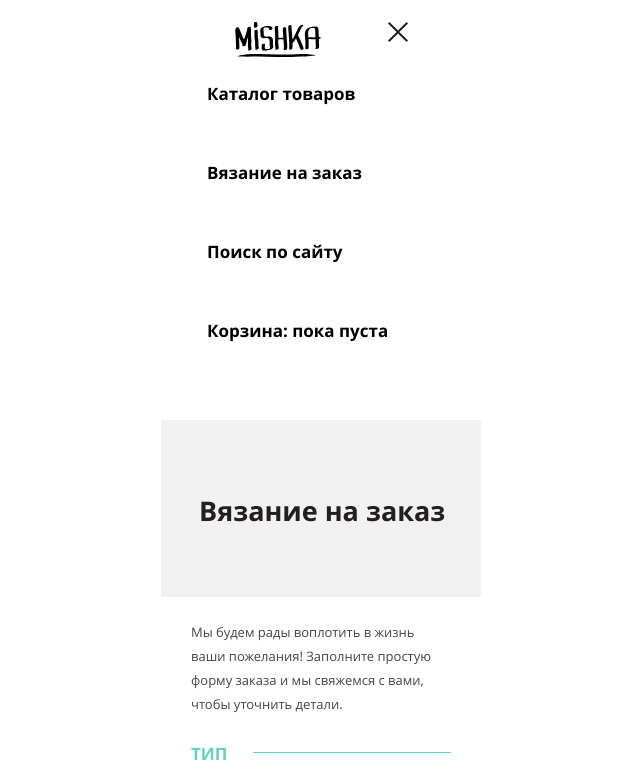
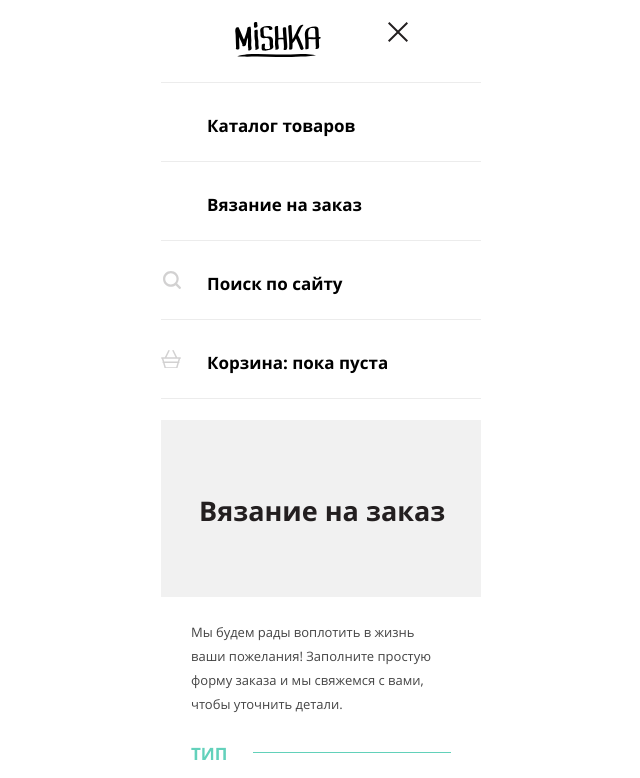
Before and after one commit to sasstr/bear-zagatovka, a website: page source/form.html in a window 1280 px wide. Shown: the top 778 px of the page, without its empty margins (319-959 px from the left). Drawn offline with nearby package versions, Linux system fonts and the light colour scheme; files that its build step writes are made by us from their sources.

Commit message:
Мелкие доработки по главной странице мобильной версии

```diff
--- a/source/form.html
+++ b/source/form.html
@@ -27,10 +27,10 @@
           </ul>
           <ul class="header-nav__user-list header-user-list">
             <li class="header-user-list__item">
-              <a class="header-user-list__link" href="#">Поиск по сайту</a>
+              <a class="header-user-list__link header-user-list__link--search" href="#">Поиск по сайту</a>
             </li>
             <li class="header-user-list__item">
-              <a class="header-user-list__link">Корзина: пока пуста</a>
+              <a class="header-user-list__link header-user-list__link--cart">Корзина: пока пуста</a>
             </li>
           </ul>
         </nav>
--- a/source/sass/blocks/catalog.scss
+++ b/source/sass/blocks/catalog.scss
@@ -14,6 +14,8 @@
   font-weight: 700;
   line-height: 30px;
   text-align: center;
+  margin: 0;
+  padding: 0;
   padding-top: 76px;
   margin-left: 38px;
 }
@@ -38,7 +40,6 @@
 
 .catalog__link {
   color: #ffffff;
-  font-family: "Open Sans", "Arial", sans-serif;
   font-size: 19px;
   font-weight: 700;
   line-height: 24px;
--- a/source/sass/blocks/header-menu-list.scss
+++ b/source/sass/blocks/header-menu-list.scss
@@ -4,14 +4,16 @@
 
 .header-menu-list__link {
   color: #000000;
-  font-family: "Open Sans", "Arial", sans-serif;
   font-size: 17px;
   font-weight: 700;
   line-height: 24px;
   padding-left: 46px;
+  padding-top: 32px;
+  display: inline-block;
 }
 
 .header-menu-list__item {
   width: 320px;
   min-height: 79px;
+  box-shadow: 0 1px 0 #ececec, inset 0 1px 0 #ececec;
 }
--- a/source/sass/blocks/header-page.scss
+++ b/source/sass/blocks/header-page.scss
@@ -2,3 +2,8 @@
   width: 320px;
   margin: 0 auto;
 }
+
+.header-page {
+  margin: 0;
+  padding: 0;
+}
--- a/source/sass/blocks/header-user-list.scss
+++ b/source/sass/blocks/header-user-list.scss
@@ -5,13 +5,40 @@
 .header-user-list__link {
   color: #000000;
   font-family: "Open Sans", "Arial", sans-serif;
-  font-size: 17px;
   font-weight: 700;
   line-height: 24px;
   padding-left: 46px;
+  padding-top: 32px;
+  display: inline-block;
+
+  &--search::before {
+    position: absolute;
+    content: "";
+    width: 18px;
+    height: 18px;
+    top: 31px;
+    left: 2px;
+    background-image: url("../img/icon-search.svg");
+    background-repeat: no-repeat;
+    opacity: 0.2;
+  }
+
+  &--cart::before {
+    position: absolute;
+    content: "";
+    width: 21px;
+    height: 18px;
+    top: 31px;
+    left: 0;
+    background-image: url("../img/icon-cart.svg");
+    background-repeat: no-repeat;
+    opacity: 0.2;
+  }
 }
 
 .header-user-list__item {
   width: 320px;
   min-height: 79px;
+  position: relative;
+  box-shadow: 0 1px 0 #ececec, inset 0 1px 0 #ececec;
 }
--- a/source/sass/blocks/reviews.scss
+++ b/source/sass/blocks/reviews.scss
@@ -1,6 +1,5 @@
 .reviews__title {
   color: #000000;
-  font-family: "Open Sans", "Arial", sans-serif;
   font-size: 25px;
   font-weight: 700;
   line-height: 30px;
@@ -17,7 +16,6 @@
 
 .reviews__text {
   color: #444444;
-  font-family: "Open Sans", "Arial", sans-serif;
   font-size: 15px;
   font-weight: 400;
   line-height: 30px;
@@ -30,7 +28,6 @@
 
 .reviews__author {
   color: #000000;
-  font-family: "Open Sans", "Arial", sans-serif;
   font-size: 17px;
   font-weight: 700;
   line-height: 24px;
@@ -76,9 +73,23 @@
   margin-left: 30px;
 }
 
+.reviews__wrapper {
+  position: relative;
+
+  &::before {
+    position: absolute;
+    content: "";
+    top: 95px;
+    left: 0;
+    width: 320px;
+    height: 6px;
+    background-repeat: no-repeat;
+    background-image: url("../img/bg-zigzag-line.svg");
+  }
+}
+
 .reviews__button {
   color: #444444;
-  font-family: "Open Sans", "Arial", sans-serif;
   font-size: 18px;
   font-weight: 700;
   line-height: 20px;
@@ -94,15 +105,4 @@
   display: block;
   margin-bottom: 95px;
   position: relative;
-
-  &::before {
-    position: absolute;
-    content: "";
-    top: 95px;
-    left: 0;
-    width: 320px;
-    height: 6px;
-    background-repeat: no-repeat;
-    background-image: url("../img/bg-zigzag-line.svg");
-  }
 }
```
Also changed, not shown: source/catalog.html (+2 -2 lines), source/index.html (+5 -3 lines).
